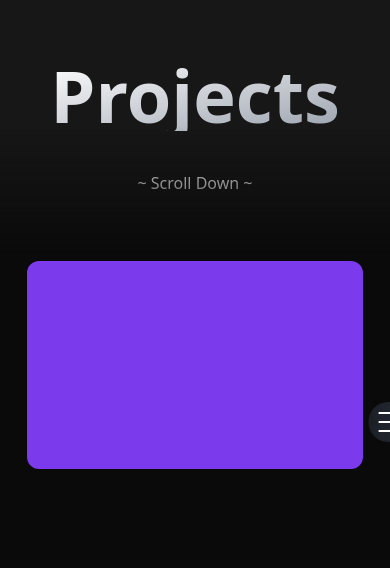
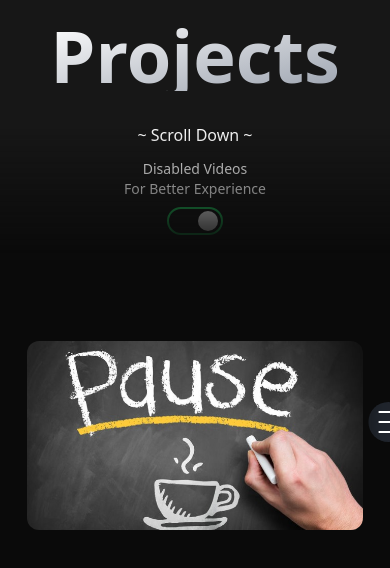
Before and after one commit to alexanderfarrel/portfolio-v3, a React (Vite) app: page /projects in a window 390 px wide. Shown: the top 568 px of the page. Built offline with nearby package versions, Linux system fonts and the light colour scheme.

Commit message:
feature[projects]: add button isVideoActivated, fix mobile overflow-x, fix change image to sync in desktop

```diff
--- a/src/components/views/navbar.jsx
+++ b/src/components/views/navbar.jsx
@@ -62,7 +62,7 @@ export default function Navbar({ appear }) {
         setInitial(false);
         setOptions({ isHidden: false, startCount: true });
       },
-      url != "/" ? 0 : 9000
+      url != "/" ? 0 : 9600
     );
 
     return () => clearTimeout(time);
@@ -115,6 +115,7 @@ export default function Navbar({ appear }) {
   const mainVariants = {
     hiddenTrue: {
       scale: 1,
+      opacity: 1,
       x: "80%",
       transition: {
         type: "spring",
@@ -124,6 +125,7 @@ export default function Navbar({ appear }) {
     },
     hiddenFalse: {
       scale: 1,
+      opacity: 1,
       x: "0%",
       transition: {
         type: "spring",
@@ -137,7 +139,7 @@ export default function Navbar({ appear }) {
     lineFirstOpen: {
       rotate: -45,
       originX: "right",
-      y: 2,
+      y: 3,
       x: -3,
       transition: {
         type: "spring",
@@ -164,7 +166,7 @@ export default function Navbar({ appear }) {
     lineThirdOpen: {
       rotate: 45,
       originX: "right",
-      y: -2,
+      y: -3,
       x: -3,
       transition: {
         type: "spring",
@@ -279,7 +281,7 @@ export default function Navbar({ appear }) {
   return (
     <motion.nav className="fixed right-0 top-0 bottom-0 w-20 flex justify-center items-center overflow-hidden z-30">
       <motion.main
-        className="w-full h-full max-h-[14rem] max-w-[3rem] flex flex-col items-center justify-center relative rounded-full overflow-hidden scale-0"
+        className="w-full h-full max-h-[14rem] max-w-[3rem] flex flex-col items-center justify-center relative rounded-full overflow-hidden scale-0 opacity-0"
         id="parentNav"
         variants={mainVariants}
         animate={
@@ -320,7 +322,7 @@ export default function Navbar({ appear }) {
         />
 
         <motion.div
-          className="w-9 h-9 py-[8px] px-2 flex flex-col justify-between z-30 cursor-pointer"
+          className="w-9 h-9 py-[7px] px-2 flex flex-col justify-between z-30 cursor-pointer"
           onClick={() => handleClick()}
           id="hamburger"
           onHoverStart={() => setYValue(0)}
@@ -367,11 +369,10 @@ export default function Navbar({ appear }) {
 
       <motion.div
         id="roundedBlue"
-        className="w-full h-full absolute bg-blue-500 scale-[1.5] -z-10"
-        initial={open && { scale: 0 }}
+        className="w-full h-full absolute bg-blue-500 scale-[0] -z-10"
         animate={
           appearing
-            ? ""
+            ? " "
             : open
             ? {
                 scale: 1,
--- a/src/pageTransition/transitionView.jsx
+++ b/src/pageTransition/transitionView.jsx
@@ -48,7 +48,7 @@ export default function Transition({ children, backgroundColor }) {
     });
 
     return () => ctx.revert();
-  });
+  }, []);
 
   return (
     <motion.div
--- a/src/pages/projects.jsx
+++ b/src/pages/projects.jsx
@@ -22,22 +22,22 @@ export default function Projects() {
     let ctx = gsap.context(() => {
       const t1 = gsap.timeline();
       t1.from("#header", {
-        delay: 2,
+        delay: 0,
         opacity: 0,
         yPercent: -100,
         duration: 0.5,
         ease: "circ",
       })
-        .from("#roundedBlue", {
-          scale: 0,
+        .to("#roundedBlue", {
+          scale: 1.5,
           duration: 0.4,
           ease: "easeOut",
           delay: 0.1,
         })
         .to("#roundedBlue", {
           scale: 0,
+          delay: 0.2,
           duration: 0.4,
-          delay: 0.1,
           ease: "easeIn",
         })
         .from(
@@ -73,28 +73,49 @@ export default function Projects() {
   const isInView2 = useInView(ref2, { margin: "-200px 0px -200px 0px" });
   const isInView3 = useInView(ref3, { margin: "-200px 0px -200px 0px" });
 
+  const [isVideosActived, setIsVideosActived] = useState(false);
   useEffect(() => {
     if (!isInView1 && !isInView2 && !isInView3) {
+      if (isVideosActived) {
+        if (image == 1) {
+          video1.current.play();
+        } else {
+          video1.current.pause();
+        }
+        if (image == 2) {
+          video2.current.play();
+        } else {
+          video2.current.pause();
+        }
+        if (image == 3) {
+          video3.current.play();
+        } else {
+          video3.current.pause();
+        }
+      }
       return;
     }
     if (isInView1) {
+      setImage(1);
       video1.current.play();
     } else {
       video1.current.pause();
     }
 
     if (isInView2) {
+      setImage(2);
       video2.current.play();
     } else {
       video2.current.pause();
     }
 
     if (isInView3) {
+      setImage(3);
       video3.current.play();
     } else {
       video3.current.pause();
     }
-  }, [isInView1, isInView2, isInView3]);
+  }, [isInView1, isInView2, isInView3, image, isVideosActived]);
 
   useLayoutEffect(() => {
     let ctx = gsap.context(() => {
@@ -111,15 +132,15 @@ export default function Projects() {
         end: "bottom bottom",
         pin: ".rightblock",
         scrub: true,
-        onUpdate: (e) => {
-          if (isInView1) {
-            setImage(1);
-          } else if (isInView2) {
-            setImage(2);
-          } else if (isInView3) {
-            setImage(3);
-          }
-        },
+        // onUpdate: (e) => {
+        //   if (isInView1) {
+        //     setImage(1);
+        //   } else if (isInView2) {
+        //     setImage(2);
+        //   } else if (isInView3) {
+        //     setImage(3);
+        //   }
+        // },
       });
     });
     return () => ctx.revert();
@@ -159,6 +180,7 @@ export default function Projects() {
     [0, 0, 0, 1]
   );
   useLayoutEffect(() => {
+    if (windowWidth < 1200) {
       let ctx = gsap.context(() => {
         ScrollTrigger.create({
           trigger: refContainerMobile.current,
@@ -184,11 +206,12 @@ export default function Projects() {
 
         return () => ctx.revert();
       });
+    }
   }, []);
   const paragraphVariants = {
     initial: (e) => ({
       opacity: 0,
-      x: -50,
+      y: 50,
       transition: {
         delay: e * 0.04,
         duration: 0.5,
@@ -197,7 +220,7 @@ export default function Projects() {
     }),
     hidden: (e) => ({
       opacity: 0,
-      x: 50,
+      y: -50,
       transition: {
         delay: e * 0.04,
         duration: 0.5,
@@ -206,7 +229,7 @@ export default function Projects() {
     }),
     visible: (i) => ({
       opacity: 1,
-      x: 0,
+      y: 0,
       transition: {
         delay: i * 0.04,
         duration: 0.5,
@@ -219,12 +242,35 @@ export default function Projects() {
       <Navbar appear={true}></Navbar>
       <div
         id="header"
-        className="flex-col min-h-[30dvh] text-white flex justify-center items-center bg-neutral-900 image-mask gap-10"
+        className="flex-col min-h-[30dvh] text-white flex justify-center items-center bg-neutral-900 image-mask gap-8"
       >
         <h1 className="font-bold text-7xl bg-gradient-to-br from-white to-gray-400 bg-clip-text text-transparent">
           Projects
         </h1>
         <p>~ Scroll Down ~</p>
+        {windowWidth < 1200 && (
+          <div className="-mt-5 flex flex-col items-center">
+            <p className="text-sm">Disabled Videos</p>
+            <p className="text-sm">For Better Experience</p>
+            <motion.div
+              onClick={() => setIsVideosActived(!isVideosActived)}
+              className={`w-14 h-7 rounded-full border-2 ${
+                !isVideosActived ? "border-green-500" : "border-yellow-300"
+              } shadow-inner relative flex items-center mt-2 transition-all duration-500`}
+            >
+              <motion.div
+                initial={{ x: !isVideosActived ? 0 : 25 }}
+                animate={{
+                  x: !isVideosActived ? 25 : 0,
+                  transition: { type: "spring", stiffness: 400, damping: 25 },
+                }}
+                onClick={() => setIsVideosActived(!isVideosActived)}
+                whileTap={{ width: "2rem", left: isVideosActived && -8 }}
+                className={`w-5 h-5 bg-white rounded-full shadow absolute left-1`}
+              ></motion.div>
+            </motion.div>
+          </div>
+        )}
       </div>
 
       {windowWidth > 1200 ? (
@@ -454,48 +500,67 @@ export default function Projects() {
       ) : (
         <>
           <div
-            className="relative flex flex-col items-center min-h-[300dvh]"
+            className="relative flex flex-col items-center min-h-[300dvh] px-2 mt-20"
             ref={refContainerMobile}
           >
+            {/* mobile videos parent */}
             <div
               id="mainContentMobile"
               className="sticky top-40 w-full h-[80dvh] flex flex-col items-center"
             >
-              <div className="max-w-[22rem] w-full h-full max-h-[14rem] p-2 rounded-2xl relative overflow-hidden">
+              <div
+                className={`max-w-[22rem] ${
+                  windowWidth > 370 ? "max-h-[13rem]" : "max-h-[56dvw]"
+                } aspect-video w-full h-full p-2 rounded-2xl relative overflow-hidden`}
+              >
                 <motion.div
                   initial={{ scaleX: 0 }}
                   style={{ scaleX: scaleXTop }}
-                  className={`absolute w-full scale-0 h-[12px] left-0 top-0 bg-green-300`}
+                  className={`absolute w-full scale-0 h-[12px] left-0 top-0 bg-gray-700 blur-[3px]`}
                 ></motion.div>
                 <motion.div
                   initial={{ scaleY: 0 }}
                   style={{ scaleY: scaleXSide }}
-                  className={`absolute  w-[12px] h-full origin-top scale-0 right-0 top-0 bg-green-300`}
+                  className={`absolute  w-[12px] h-full origin-top scale-0 right-0 top-0 bg-gray-700 blur-[3px]`}
                 ></motion.div>
                 <motion.div
                   initial={{ scaleY: 0 }}
                   style={{ scaleY: scaleXSide }}
-                  className="absolute bg-green-300 w-[12px] h-full origin-top scale-0 left-0 top-0"
+                  className="absolute bg-gray-700 blur-[3px] w-[12px] h-full origin-top scale-0 left-0 top-0"
                 ></motion.div>
                 <motion.div
                   initial={{ scaleXBttom: 0 }}
                   style={{ scaleX: scaleXBottom }}
-                  className="absolute bg-green-300 w-[50.5%] scale-0 h-[12px] origin-left left-0 bottom-0"
+                  className="absolute bg-gray-700 blur-[3px] w-[50.5%] scale-0 h-[12px] origin-left left-0 bottom-0"
                 ></motion.div>
                 <motion.div
                   initial={{ scaleXBottom: 0 }}
                   style={{ scaleX: scaleXBottom }}
-                  className="absolute bg-green-300 w-[50.5%] scale-0 h-[12px] origin-right right-0 bottom-0"
+                  className="absolute bg-gray-700 blur-[3px] w-[50.5%] scale-0 h-[12px] origin-right right-0 bottom-0"
                 ></motion.div>
-                <div className="relative max-w-[22rem] w-full h-full max-h-[14rem] rounded-xl overflow-hidden">
+                {/* Mobile Videos content*/}
+                <div className="relative aspect-video rounded-xl overflow-hidden">
                   <motion.div
                     initial={{ x: image == 1 ? "100%" : "0" }}
                     animate={{
                       x: image == 1 ? "0" : "100%",
                       transition: { type: "tween" },
                     }}
-                    className="w-full h-full bg-violet-600 absolute"
-                  ></motion.div>
+                    className="w-full h-full absolute"
+                  >
+                    {isVideosActived ? (
+                      <video
+                        ref={video1}
+                        src="/videos/warungjujugan.mp4"
+                        autoPlay={image == 1 && isVideosActived}
+                        loop={image == 1}
+                        muted
+                        className="object-cover"
+                      ></video>
+                    ) : (
+                      <img src="/images/pause.jpg" alt="" />
+                    )}
+                  </motion.div>
                   <motion.div
                     initial={{
                       x: image == 2 ? "0" : image == 1 ? "-100%" : "100%",
@@ -504,8 +569,21 @@ export default function Projects() {
                       x: image == 2 ? "0" : image == 1 ? "-100%" : "100%",
                       transition: { type: "tween" },
                     }}
-                    className="w-full h-full bg-emerald-600 absolute"
-                  ></motion.div>
+                    className="w-full h-full absolute"
+                  >
+                    {isVideosActived ? (
+                      <video
+                        ref={video2}
+                        src="/videos/warungjujugan.mp4"
+                        autoPlay={image == 2 && isVideosActived}
+                        loop={image == 2}
+                        muted
+                        className="object-cover"
+                      ></video>
+                    ) : (
+                      <img src="/images/pause.jpg" alt="" />
+                    )}
+                  </motion.div>
                   <motion.div
                     initial={{
                       x: image == 3 ? "0" : "-100%",
@@ -515,7 +593,20 @@ export default function Projects() {
                       transition: { type: "tween" },
                     }}
                     className="w-full h-full bg-fuchsia-600 absolute"
-                  ></motion.div>
+                  >
+                    {isVideosActived ? (
+                      <video
+                        ref={video3}
+                        src="/videos/portfolio_v2.mp4"
+                        autoPlay={image == 3 && isVideosActived}
+                        loop={image == 3}
+                        muted
+                        className="object-cover"
+                      ></video>
+                    ) : (
+                      <img src="/images/pause.jpg" alt="" />
+                    )}
+                  </motion.div>
                 </div>
               </div>
               <motion.section className="pt-10 w-[80dvw] max-w-[28rem] text-center relative">
@@ -525,8 +616,9 @@ export default function Projects() {
                     isHidden ? "initial" : image == 1 ? "visible" : "hidden"
                   }
                 >
+                  {/* Mobile Description */}
                   <motion.h1
-                    initial={{ opacity: 0, x: -50 }}
+                    initial={{ opacity: 0, y: 50 }}
                     variants={paragraphVariants}
                     custom={isHidden ? 2 : 0}
                     className="text-3xl font-light"
@@ -534,7 +626,7 @@ export default function Projects() {
                     E-commerce Concept
                   </motion.h1>
                   <motion.p
-                    initial={{ opacity: 0, x: -50 }}
+                    initial={{ opacity: 0, y: 50 }}
                     variants={paragraphVariants}
                     custom={1}
                     className="font-bold underline decoration-2 decoration-violet-600"
@@ -542,7 +634,7 @@ export default function Projects() {
                     warungjujugan.vercel.app
                   </motion.p>
                   <motion.p
-                    initial={{ opacity: 0, x: -50 }}
+                    initial={{ opacity: 0, y: 50 }}
                     variants={paragraphVariants}
                     custom={isHidden ? 0 : 2}
                     className="mt-3 font-light"
@@ -559,70 +651,86 @@ export default function Projects() {
                     </span>
                   </motion.p>
                 </motion.div>
+
                 <motion.div
                   className="absolute w-full h-full"
                   animate={
                     image == 1 ? "initial" : image == 2 ? "visible" : "hidden"
                   }
                 >
+                  {/* Mobile Description */}
                   <motion.h1
-                    initial={{ opacity: 0, x: -50 }}
+                    initial={{ opacity: 0, y: 50 }}
                     variants={paragraphVariants}
+                    custom={isHidden ? 2 : 0}
                     className="text-3xl font-light"
-                    custom={0}
                   >
-                    E-commerce Concept 2
+                    E-commerce Concept
                   </motion.h1>
                   <motion.p
-                    initial={{ opacity: 0, x: -50 }}
+                    initial={{ opacity: 0, y: 50 }}
                     variants={paragraphVariants}
+                    custom={1}
                     className="font-bold underline decoration-2 decoration-violet-600"
-                    custom={1}
                   >
                     warungjujugan.vercel.app
                   </motion.p>
                   <motion.p
-                    initial={{ opacity: 0, x: -50 }}
+                    initial={{ opacity: 0, y: 50 }}
                     variants={paragraphVariants}
+                    custom={isHidden ? 0 : 2}
                     className="mt-3 font-light"
-                    custom={2}
                   >
-                    Lorem, ipsum dolor sit amet consectetur adipisicing elit.
-                    Facere distinctio totam sapiente molestias ratione, at vel
-                    rem voluptatem facilis consequatur.
+                    <span className="text-yellow-500">Tech</span> &{" "}
+                    <span className="text-blue-400">Feature :</span>
+                    <span className="text-yellow-500">
+                      React.js, Next.js, Node
+                    </span>{" "}
+                    |{" "}
+                    <span className="text-blue-400">
+                      Role, Authentication Google Provider, Dark Mode, Redux,
+                      Animation with Framer Motion
+                    </span>
                   </motion.p>
                 </motion.div>
+
                 <motion.div
                   className="absolute w-full h-full"
-                  animate={
-                    image == 2 ? "initial" : image == 3 ? "visible" : "hidden"
-                  }
+                  animate={image != 3 ? "initial" : "visible"}
                 >
+                  {/* Mobile Description */}
                   <motion.h1
-                    initial={{ opacity: 0, x: -50 }}
+                    initial={{ opacity: 0, y: 50 }}
                     variants={paragraphVariants}
+                    custom={isHidden ? 2 : 0}
                     className="text-3xl font-light"
-                    custom={0}
                   >
-                    E-commerce Concept 2
+                    E-commerce Concept
                   </motion.h1>
                   <motion.p
-                    initial={{ opacity: 0, x: -50 }}
+                    initial={{ opacity: 0, y: 50 }}
                     variants={paragraphVariants}
+                    custom={1}
                     className="font-bold underline decoration-2 decoration-violet-600"
-                    custom={1}
                   >
                     warungjujugan.vercel.app
                   </motion.p>
                   <motion.p
-                    initial={{ opacity: 0, x: -50 }}
+                    initial={{ opacity: 0, y: 50 }}
                     variants={paragraphVariants}
+                    custom={isHidden ? 0 : 2}
                     className="mt-3 font-light"
-                    custom={2}
                   >
-                    Lorem, ipsum dolor sit amet consectetur adipisicing elit.
-                    Facere distinctio totam sapiente molestias ratione, at vel
-                    rem voluptatem facilis consequatur.
+                    <span className="text-yellow-500">Tech</span> &{" "}
+                    <span className="text-blue-400">Feature :</span>
+                    <span className="text-yellow-500">
+                      React.js, Next.js, Node
+                    </span>{" "}
+                    |{" "}
+                    <span className="text-blue-400">
+                      Role, Authentication Google Provider, Dark Mode, Redux,
+                      Animation with Framer Motion
+                    </span>
                   </motion.p>
                 </motion.div>
               </motion.section>
```
Also changed, not shown: src/pages/intro.jsx (+10 -6 lines), public/images/pause.jpg (added). Lines whose indentation alone changed are shown as unchanged.
